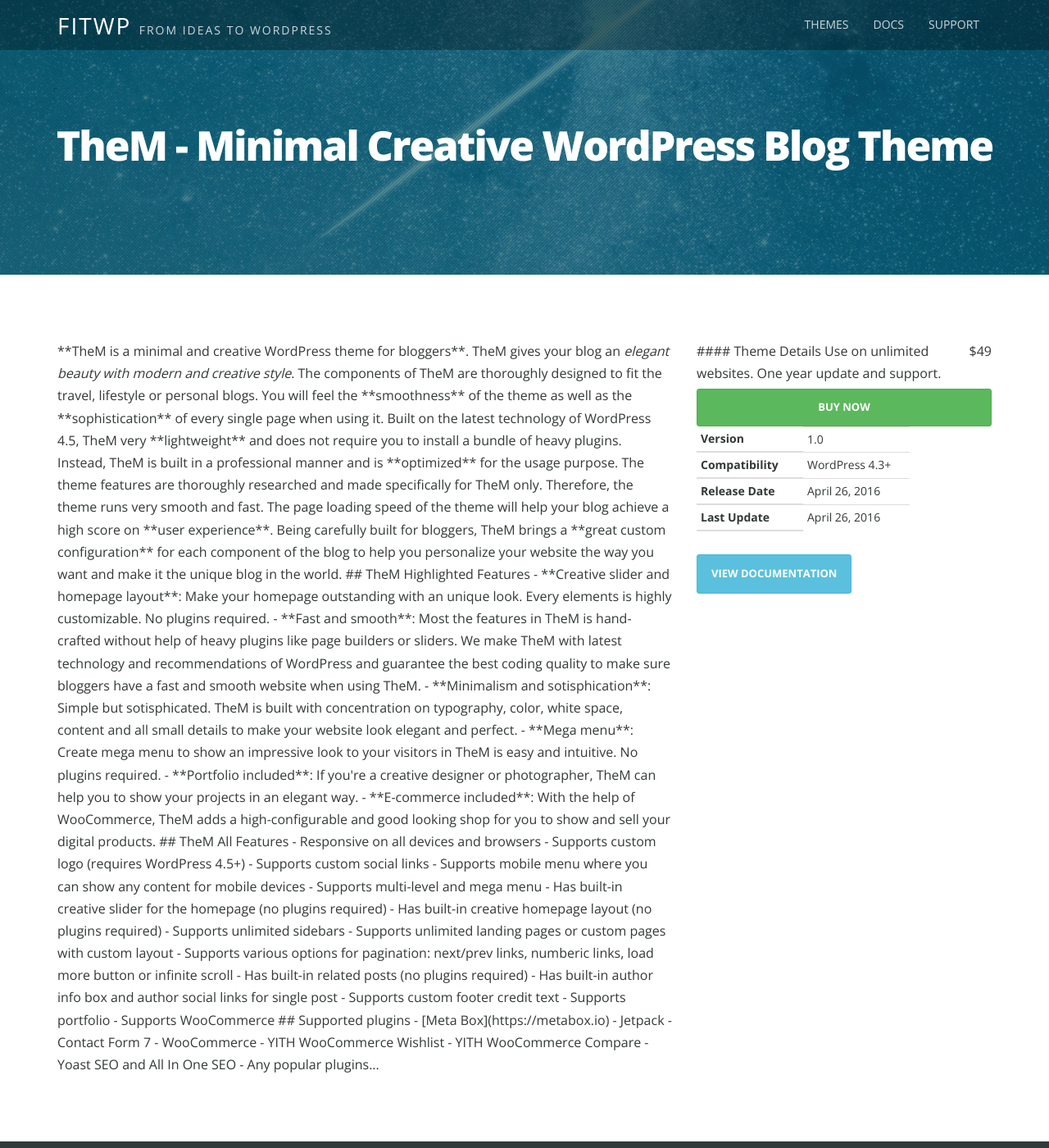
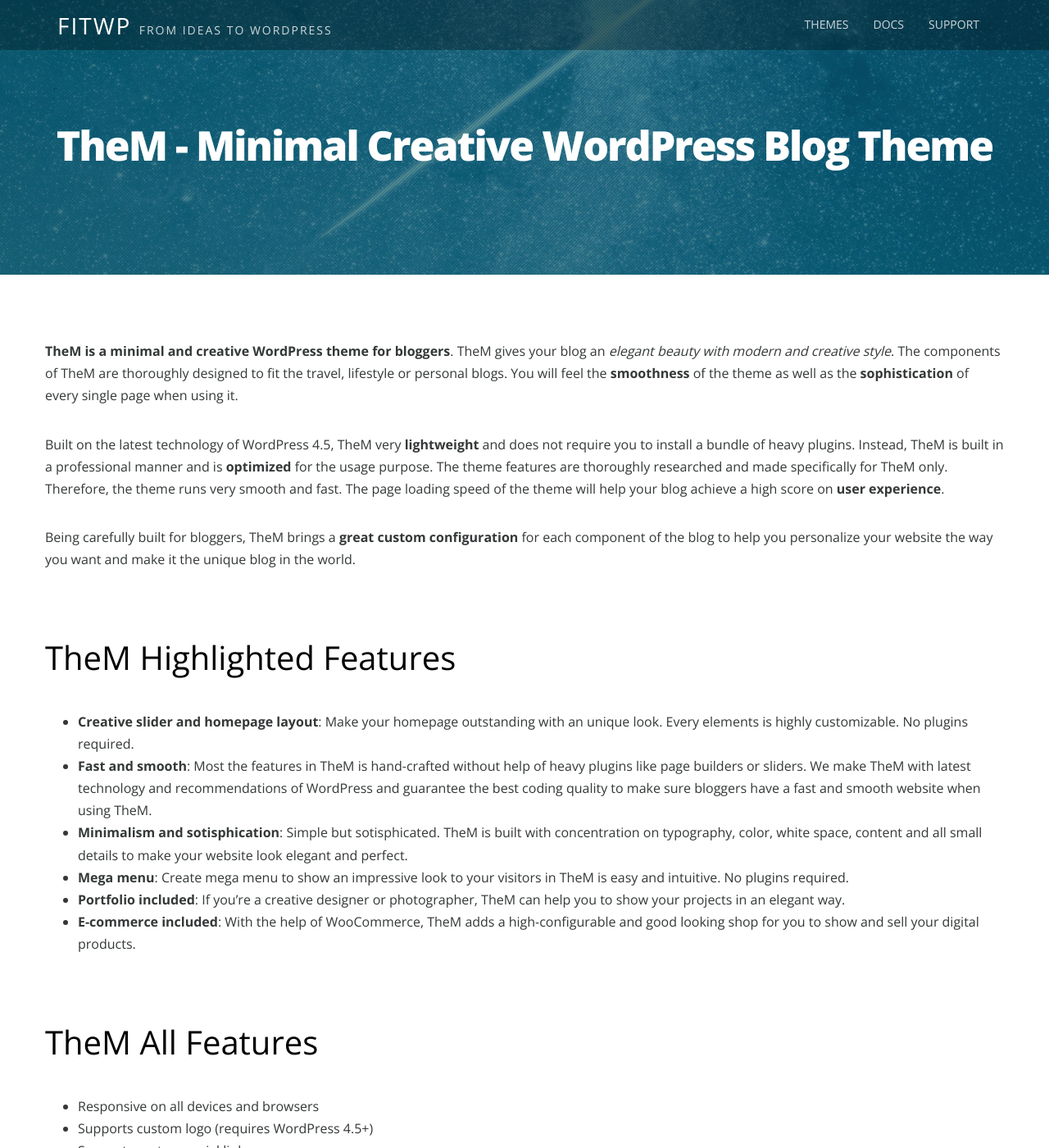
Before and after one commit to fitwp/fitwp.github.io, a Jekyll site: the page built from wordpress-themes/them.md, in a window 1280 px wide and 1400 px high. Shown: the whole window at 82% size. Built offline with Jekyll 4.4.1, drawn with Linux system fonts in a browser that asks for light colours; some of the changed text lies outside the part shown.

Commit message:
Update them.md

```diff
--- a/wordpress-themes/them.md
+++ b/wordpress-themes/them.md
@@ -3,8 +3,6 @@
 title: TheM - Minimal Creative WordPress Blog Theme
 description: TheM is a minimal and creative WordPress theme perfectly for travel, lifestyle or personal blogs.
 ---
-
-<div class="col-md-8">
 
 **TheM is a minimal and creative WordPress theme for bloggers**. TheM gives your blog an <em>elegant beauty with modern and creative style</em>. The components of TheM are thoroughly designed to fit the travel, lifestyle or personal blogs. You will feel the **smoothness** of the theme as well as the **sophistication** of every single page when using it.
 
@@ -50,35 +48,3 @@
 - YITH WooCommerce Compare
 - Yoast SEO and All In One SEO
 - Any popular plugins...
-
-</div>
-
-<div class="col-md-4">
-
-	#### Theme Details
-	<p class="price pull-right">$49</p>
-
-	Use on unlimited websites. One year update and support.
-
-	<button class="btn btn-success btn-lg btn-block">Buy Now</button>
-
-	<table class="table-condensed">
-		<tr>
-			<th>Version</th>
-			<td>1.0</td>
-		</tr>
-		<tr>
-			<th>Compatibility</th>
-			<td>WordPress 4.3+</td>
-		</tr>
-		<tr>
-			<th>Release Date</th>
-			<td>April 26, 2016</td>
-		</tr>
-		<tr>
-			<th>Last Update</th>
-			<td>April 26, 2016</td>
-		</tr>
-	</table>
-	<p><a class="btn btn-info btn-sm" href="/docs/them">View Documentation</a></p>
-</div>
```
